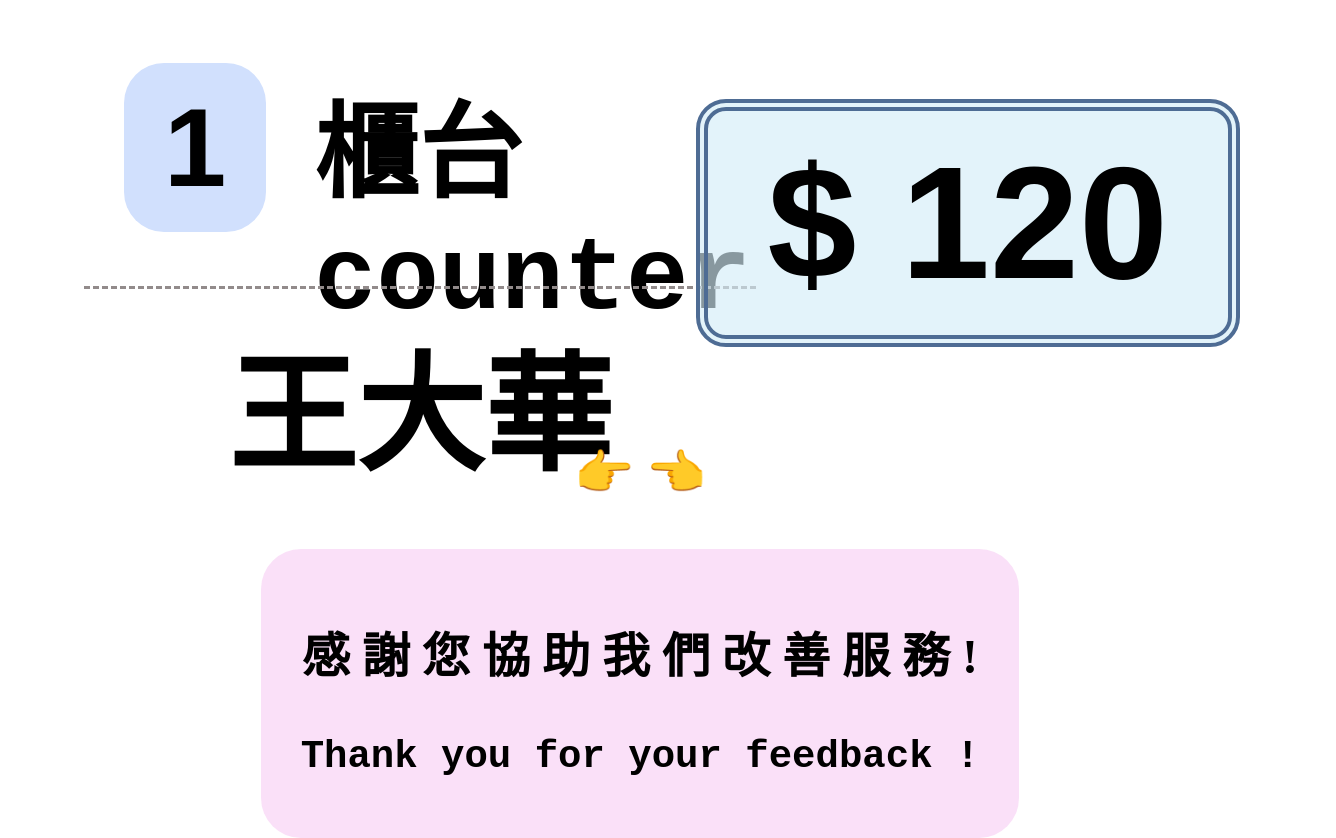
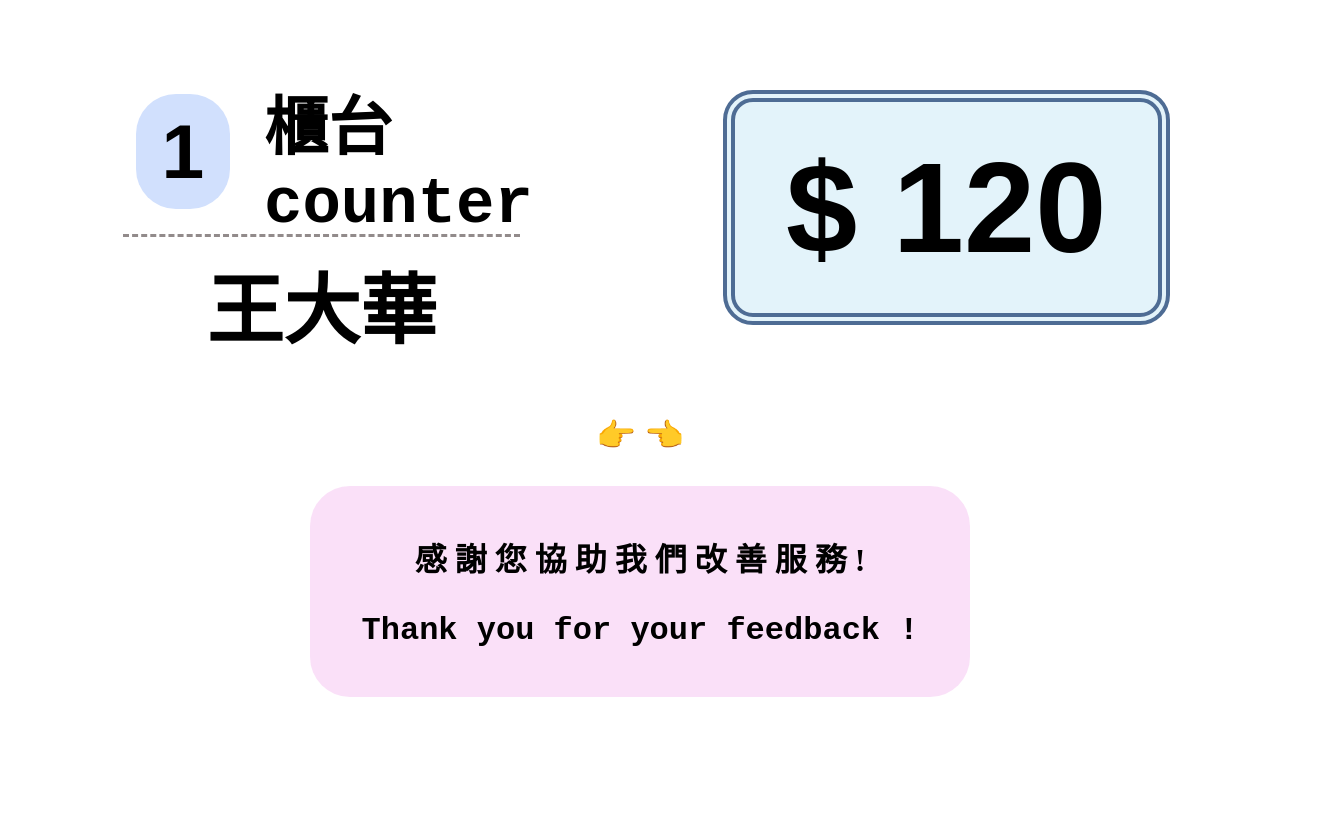
Before and after one commit to YUPEIYING/satisfactionpart3, an Angular app: page /extent in a window 1280 px wide. Shown: the whole page, 1336 px wide, since content can reach past the window. After the commit the page ends 800 px from the top, so only its background shows below. Built offline with nearby package versions, Linux system fonts and the light colour scheme.

Commit message:
no message

```diff
--- a/src/app/counter/counter.component.css
+++ b/src/app/counter/counter.component.css
@@ -3,40 +3,40 @@ div
   /* display: inline-block; */
   vertical-align: middle ;
   position: relative;
-  top: 10px;
-  left: 1rem;
+  top: 6vh;
+  left: 5vw;
 }
 
 h1
 {
-  font-size: 7rem;
+  font-size: 6vw;
   display: inline-block;
   border-radius: 40px;
   background-color:rgb(209, 224, 253);
-  padding: 20px 40px;
+  padding: 1vw 2vw;
   position: absolute;
-  top: -70px;
-  left: 100px;
+  top: -2.9vw;
+  left: 5vw;
 }
 
 h2
 {
-  font-size: 6.5rem;
-  padding: 20px 40px;
+  font-size: 5vw;
+  padding: 2vw 2.5vw;
   display: inline-block;
   position: absolute;
-  top: -95px;
-  left: 250px;
+  top: -6.5vw;
+  left: 12.5vw;
 }
 
 h3
 {
-  font-size: 8rem;
-  padding: 1.5rem 9rem 0px 9rem;
+  font-size: 6vw;
+  padding: 1.5vh 6.5vw 0vh 6.5vw;
   display: inline-block;
   border-top-style:dashed;
   border-color: rgb(146, 139, 139);
   position: absolute;
-  top: 100px;
-  left: 60px;
+  top: 6vw;
+  left: 4vw;
 }
--- a/src/app/extent/extent.component.css
+++ b/src/app/extent/extent.component.css
@@ -1,17 +1,15 @@
 div
 {
-  /* z-index: 2; */
   position:relative;
-  top: 10.5cm;
+  bottom: -48vh;
   color: rgb(0, 0, 0);
-  font-size: 3em;
+  font-size: 2.5vw;
 }
 
 b
 {
   border-radius: 40px;
-  padding: 20px 40px;
+  padding: 2vh 4vw;
   display: inline-block;
-  border-radius: 40px;
   background-color:rgba(246, 199, 242, 0.555);
 }
--- a/src/app/main/main.component.css
+++ b/src/app/main/main.component.css
@@ -1,16 +1,15 @@
 div
 {
-   /* z-index: 3; */
    position: relative;
-   bottom: -26em;
-   left: 0.5rem;
+   top: 50vh;
+   /* left: 0.5vw; */
    text-align:center
 }
 
 h3
 {
-  font-size: 2.5em;
-  padding: 1rem 0.5rem;
+  font-size: 2vw;
+  padding: 1vh 1.5vw;
   color: rgb(0, 0, 0);
   display: inline-block;
 }
--- a/src/app/rating/rating.component.css
+++ b/src/app/rating/rating.component.css
@@ -1,9 +1,9 @@
 div
 {
   position:absolute;
-  top: -3.5rem;
-  right: 2rem;
-  font-size: 5rem;
+  top: -3.5vh;
+  right: 8vw;
+  font-size: 5vw;
   display: inline-block;
   vertical-align: middle;
 }
@@ -12,7 +12,7 @@ h1
 {
   border-radius: 30px;
   background-color:rgba(212, 237, 247, 0.644);
-  padding: 20px 60px;
+  padding: 4vh 4vw;
   border-style:double;
   border-width:12px;
   border-color:rgb(78, 108, 148);
```
